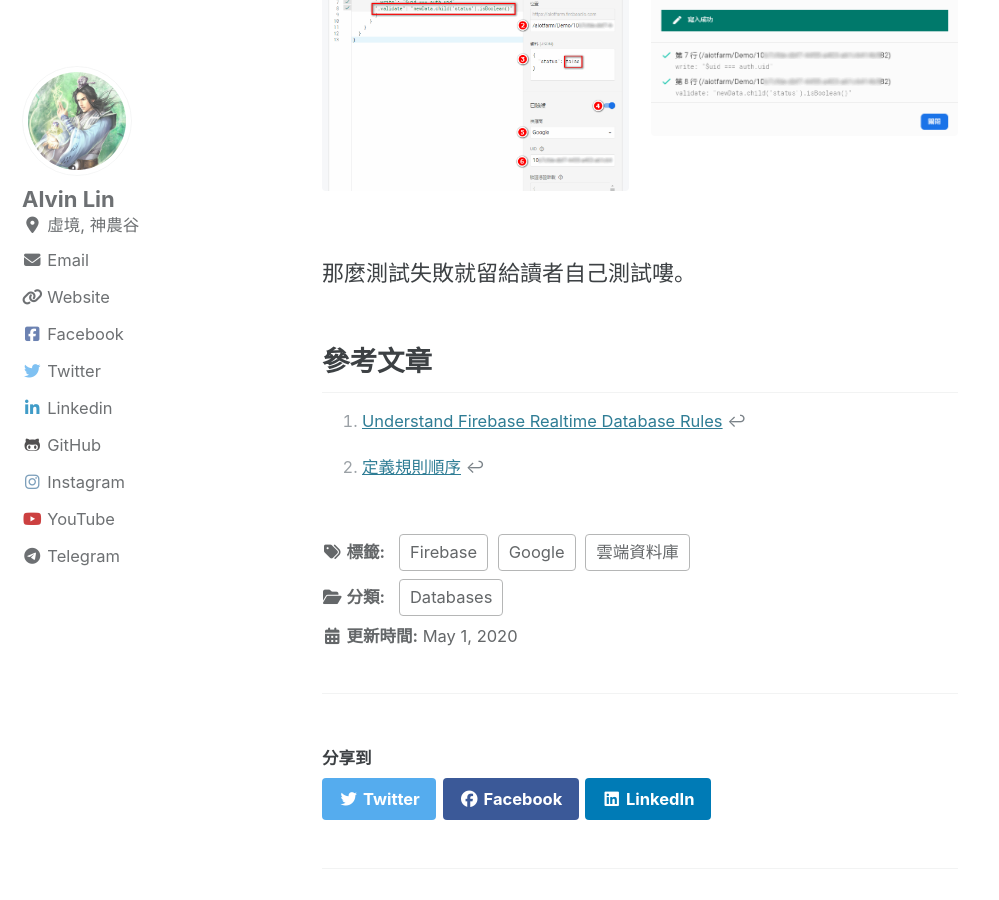
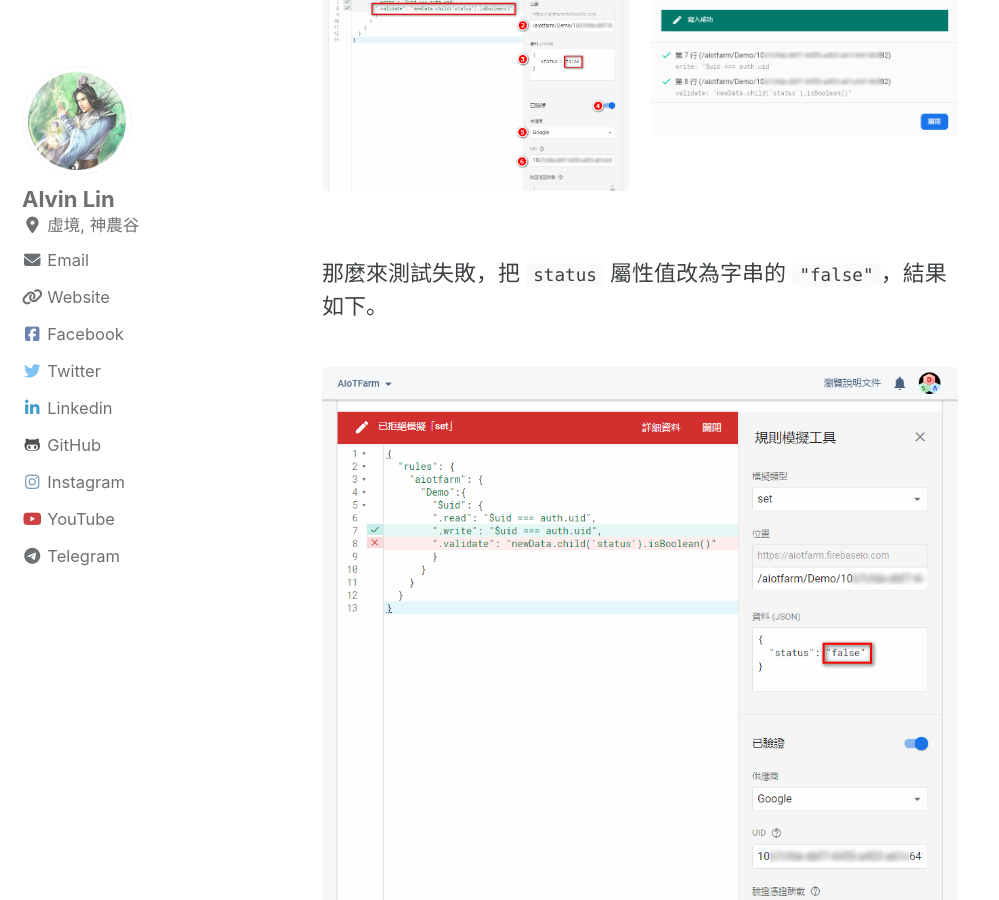
Before and after one commit to dsalearning/dsalearning.github.io, a Jekyll site: the page built from _posts/2020-04-26-firebase-realtime-db-1-security.md, in a window 1280 px wide and 900 px high, scrolled down 13283 px. Shown: the whole window, without its empty margins (0-999 px from the left). Built offline with Jekyll 4.4.1, drawn with Linux system fonts in a browser that asks for light colours; cached includes are drawn as plain includes; nearby versions of some CDN libraries; comment, search, counter and statistics services are not loaded; a style sheet for code colours, icons or effects is not loaded.

Commit message:
modify firebase-realtime-db-1-security

````diff
--- a/_posts/2020-04-26-firebase-realtime-db-1-security.md
+++ b/_posts/2020-04-26-firebase-realtime-db-1-security.md
@@ -159,7 +159,7 @@
 
 那剛才的安全性規則有設定了 `/aiotfarm/Demo/` 這個路徑是可以讀寫，接著測試看看吧！
 1. 模擬類型： read
-2. 位置： /aiotfarm/Demo/$uid ，這裡請特別**<font color=red>留意大小寫</font>**是有差異的。
+2. 位置： /aiotfarm/Demo/$uid ，這裡請特別**留意大小寫**是有差異的。
 3. 已驗證：開啟。
 4. 供應商：預設帶入的 Google 就可以。
 5. UID：當通過 Firebase 身份驗證後就會得到的用戶 ID ，把這組 ID 加入到位置的路徑。
@@ -239,7 +239,7 @@
 
 接著來測試寫入的結果吧。
 1. 模擬類型： set
-2. 位置： /aiotfarm/Demo/$uid ，這裡請特別**<font color=red>留意大小寫</font>**是有差異的。
+2. 位置： /aiotfarm/Demo/$uid ，這裡請特別**留意大小寫**是有差異的。
 3. 資料：注意屬性值只有 `true` 或 `false` 。
 ```json
 {
@@ -257,6 +257,11 @@
   <a href="/assets/images/google/firebase-realtime-db-security-rules-valid44.png"><img src="{{ site.url }}{{ site.baseurl }}/assets/images/google/firebase-realtime-db-security-rules-valid44.png" alt=""></a>
 </figure>
 
-那麼測試失敗就留給讀者自己測試嘍。
+那麼來測試失敗，把 `status` 屬性值改為字串的 `"false"`，結果如下。
+
+<figure class="align-center">
+  <a href="/assets/images/google/firebase-realtime-db-security-rules-valid45.png"><img src="{{ site.url }}{{ site.baseurl }}/assets/images/google/firebase-realtime-db-security-rules-valid45.png" alt=""></a>
+</figure>
+
 
 ## 參考文章
````
Also changed, not shown: assets/images/google/firebase-realtime-db-security-rules-valid45.png (added).
